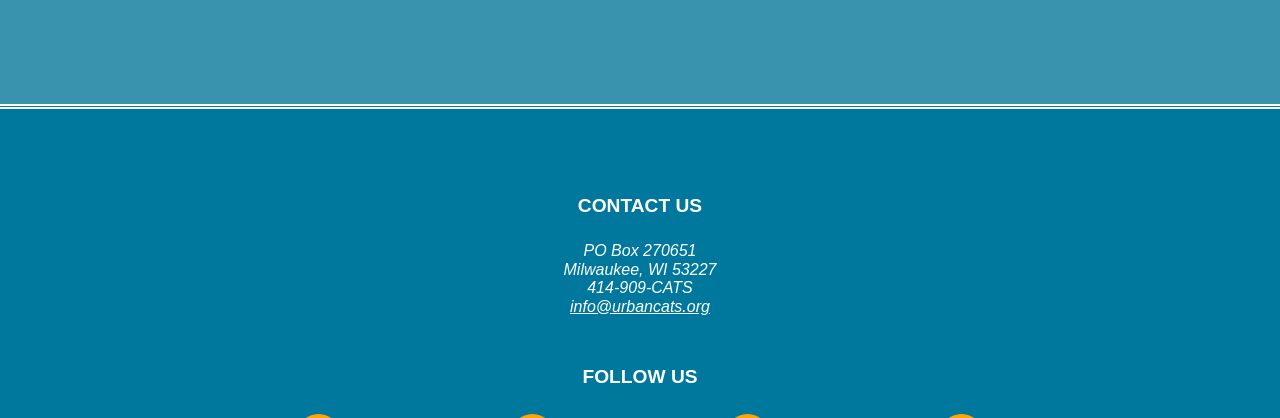
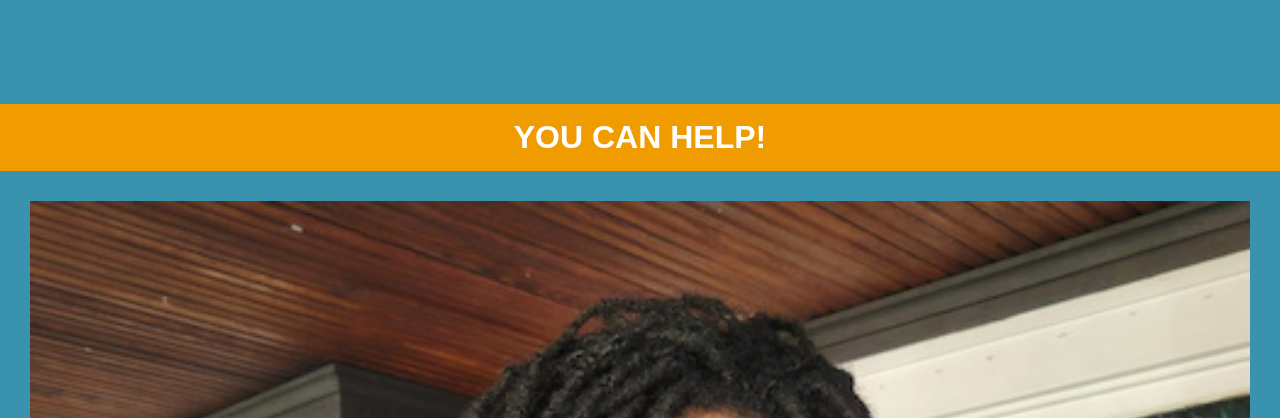
Before and after one commit to Sara-414/Urban-Cat-Site, a website built with Parcel: page index.html in a window 1280 px wide. Shown: the part 1618-2036 px from the top of the page. Built offline with nearby package versions, Linux system fonts and the light colour scheme.

Commit message:
Help icons added to main page

```diff
--- a/css/main.css
+++ b/css/main.css
@@ -97,7 +97,7 @@
   font-family: 'Arial', sans-serif;
   margin: 0;
   padding: 0;
-  background-color: #3a93ae;/*#f0f7f8; Lighter blue background */
+  background-color: #3a93ae; /*blue background*/
 }
 
 .content-wrapper {
@@ -331,6 +331,30 @@
 
 .main-page-tnr ul {
   list-style-type: square;
+}
+
+.help-banner {
+  background-color: rgb(240, 156, 1);
+  padding: 15px 0;
+}
+
+.help-banner h1 {
+  font-size: 2rem;
+  text-align: center;
+  padding: 0;
+  margin: 0;
+}
+
+.help-photos {
+
+}
+
+.help-photos ul {
+  padding: 0;
+}
+
+.help-photos ul li {
+  margin: 30px;
 }
 
 footer {
--- a/index.html
+++ b/index.html
@@ -108,6 +108,30 @@
       <p><a href="https://vimeo.com/415191670">Urban Cat Coalition: Finally Free</a> from <a href="https://vimeo.com/erinddams">Erin Dams</a> on <a href="https://vimeo.com">Vimeo</a>.</p>
     </div>
   </div>
+  <div class="you-can-help">
+    <div class="help-banner">
+      <h1>YOU CAN HELP!</h1>
+    </div>
+    <div class="help-photos">
+      <ul>
+        <li>
+          <a href="adopt/index.html"><img src="img/adopt.jpg" alt="Adopter holding an orange kitten"></a>
+        </li>
+        <li>
+          <a href="donate/index.html"><img src="img/donate.jpg" alt="Small crying kitten held in a hand"></a>
+        </li>
+        <li>
+          <a href="foster/index.html"><img src="img/foster.jpg" alt="Foster volunteer snuggling a black and white cat"></a>
+        </li>
+        <li>
+          <a href="tnr/index.html"><img src="img/tnr.jpg" alt="A cat in a trap"></a>
+        </li>
+        <li>
+          <a href="volunteer/index.html"><img src="img/volunteer-erin.jpg" alt="A volunteer serving beers at a fundraising event"></a>
+        </li>
+      </ul>
+    </div>
+  </div>
   <footer>
     <div class="content-wrapper">
       <div class="footer-content">
```
Also changed, not shown: img/adopt.jpg (added), img/donate.jpg (added), img/foster.jpg (added), img/kitten-puddle.jpg (added), img/kitten-trio.jpg (added), img/kitten-whisper.jpg (added), img/tnr.jpg (added), img/two-kittens.jpg (added), img/volunteer-erin.jpg (added).
